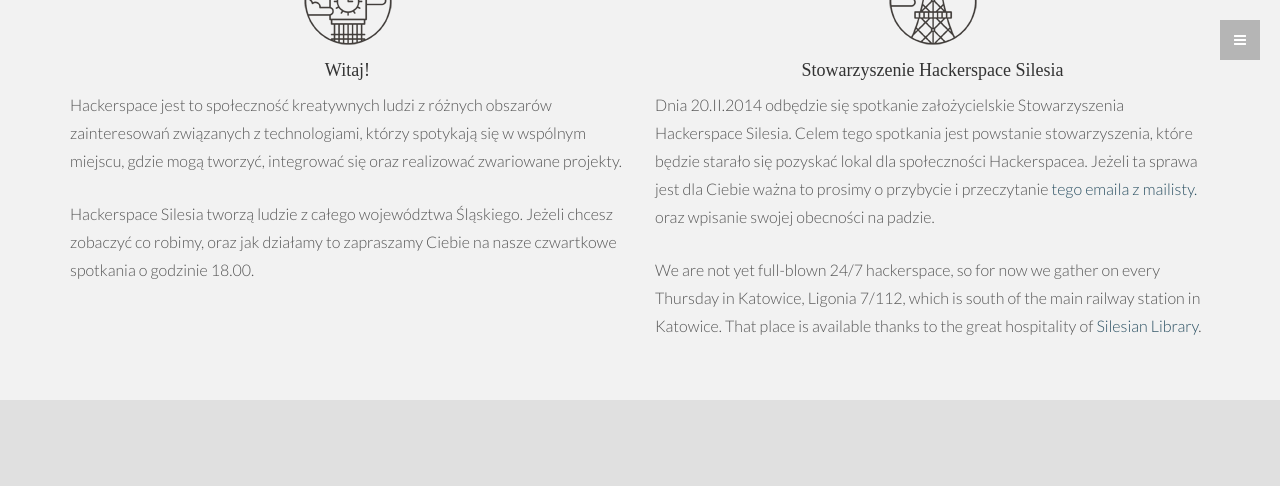
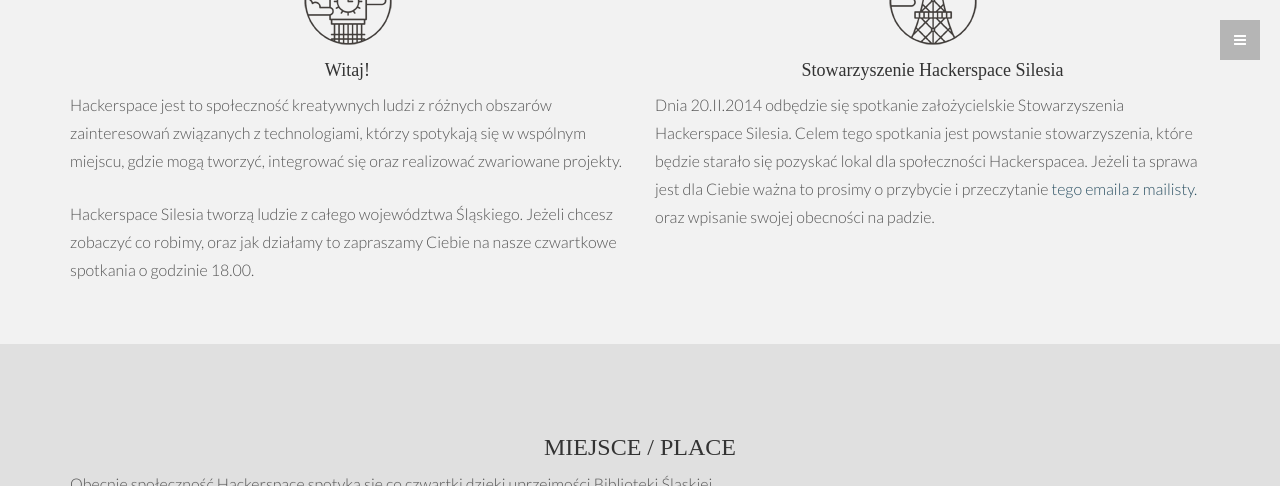
Before and after one commit to hackerspace-silesia/hackerspace-silesia.github.io, a Jekyll site: the page built from index.html, in a window 1280 px wide and 900 px high, scrolled down 645 px, cut to the strip 0-486 px from the top of the window. Built offline with Jekyll 4.4.1, drawn with Linux system fonts in a browser that asks for light colours.

Commit message:
Removed text pasted by mistake
Removed text pasted by mistake to part about association founding meeting.

```diff
--- a/index.html
+++ b/index.html
@@ -21,7 +21,6 @@
                     <img src="/img/s3.png" alt="Eiffel">
                     <h4>Stowarzyszenie Hackerspace Silesia</h4>
                     <p>Dnia 20.II.2014 odbędzie się spotkanie założycielskie Stowarzyszenia Hackerspace Silesia. Celem tego spotkania jest powstanie stowarzyszenia, które będzie starało się pozyskać lokal dla społeczności Hackerspacea. Jeżeli ta sprawa jest dla Ciebie ważna to prosimy o przybycie i przeczytanie <a href="https://lists.hackerspace.pl/pipermail/silesia/2014-February/000202.html">tego emaila z mailisty.</a> oraz wpisanie swojej obecności na padzie.</p>
-                    <p>We are not yet full-blown 24/7 hackerspace, so for now we gather on every Thursday in Katowice, Ligonia 7/112, which is south of the main railway station in Katowice. That place is available thanks to the great hospitality of <a href="http://www.bs.katowice.pl/">Silesian Library</a>.</p>
                 </div>
             </div>
         </div>
```
